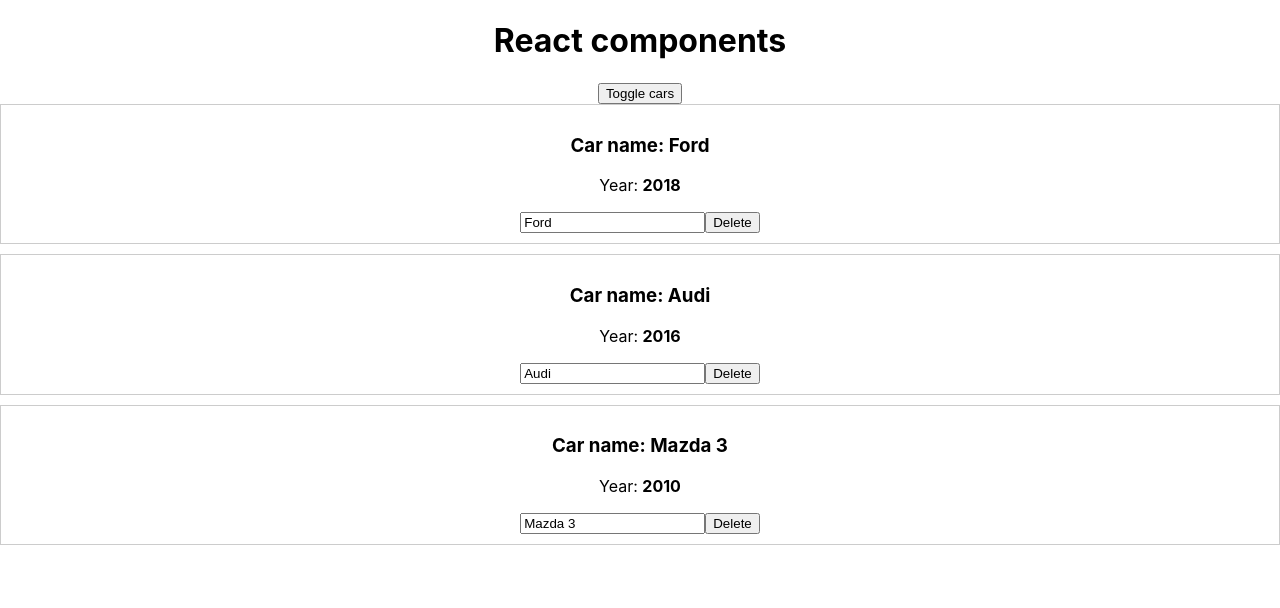
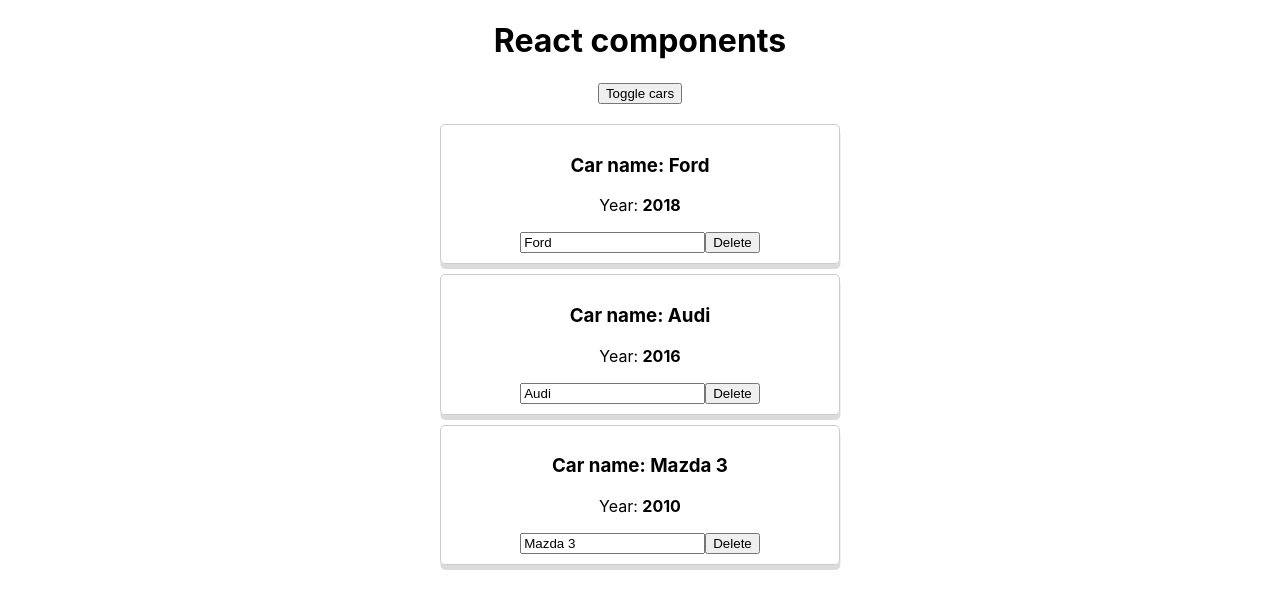
Before and after one commit to LyaFouks/React, a React (Create React App) app in the folder react-theory/: page / in a window 1280 px wide. Both pictures are taken after a click on the button "Toggle cars". Shown: the top 608 px of the page. Built offline with nearby package versions, Linux system fonts and the light colour scheme.

Commit message:
Inline styles

```diff
--- a/react-theory/src/App.js
+++ b/react-theory/src/App.js
@@ -62,12 +62,16 @@
             <div style={divStyle}>
                 <h1>{this.state.pageTitle}</h1>
 
-
-
                 <button onClick={this.toggleCarsHandler}>
                     Toggle cars</button>
 
-                { cars }
+                <div style={{
+                    width: 400,
+                    margin: 'auto',
+                    paddingTop: '20px'
+                }}>
+                    { cars }
+                </div>
 
 
             </div>
--- a/react-theory/src/Car/Car.js
+++ b/react-theory/src/Car/Car.js
@@ -4,7 +4,9 @@
     <div style={{
         border: '1px solid #ccc',
         marginBottom: '10px',
-        padding: '10px'
+        padding: '10px',
+        boxShadow: '0.4px 5px 0 rgba(0, 0, 0, .14)',
+        borderRadius: '5px'
     }}>
         <h3>Car name: {props.name}</h3>
         <p>Year: <strong>{props.year}</strong></p>
```
